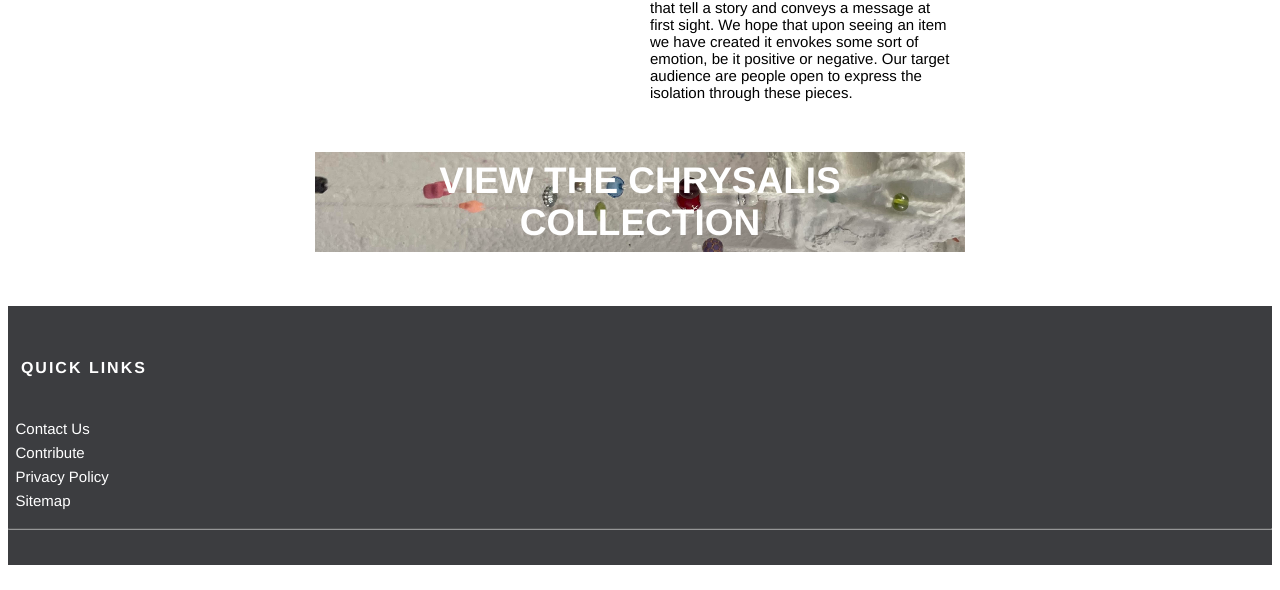
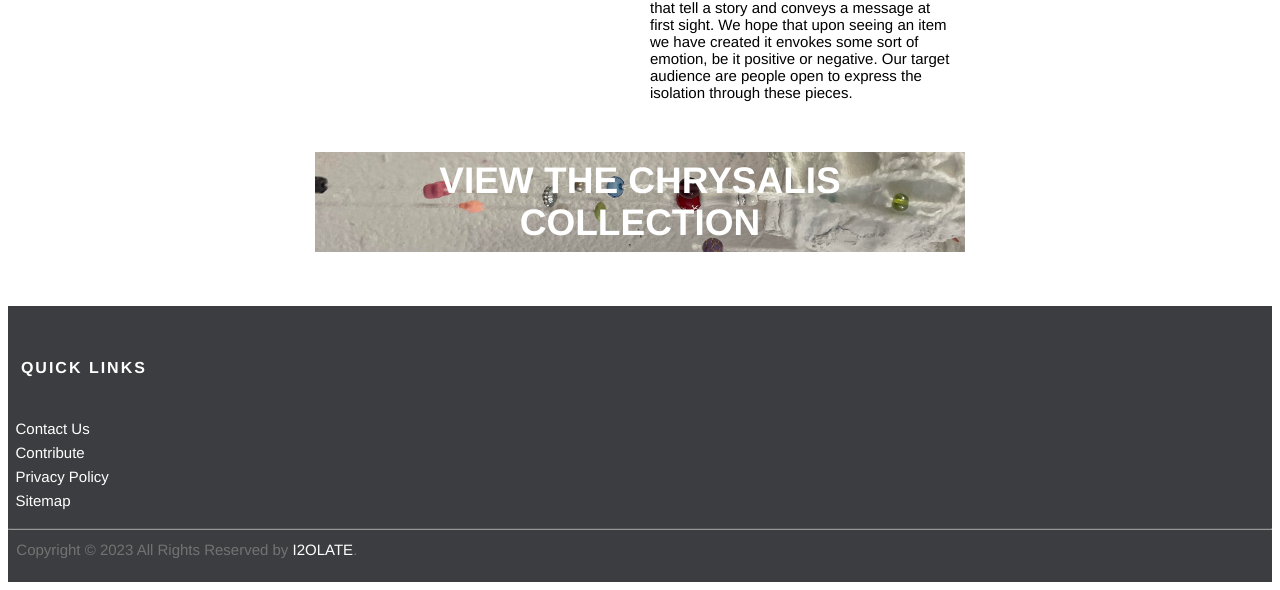
Before and after one commit to tiantng/i2olate, a plain HTML site: page index.html in a window 1280 px wide. Shown: the part 665-1255 px from the top of the page. Drawn offline with Linux system fonts and the light colour scheme.

Commit message:
Update index.html

```diff
--- a/index.html
+++ b/index.html
@@ -396,6 +396,8 @@ a:link {
     <div class="container">
       <div class="row">
         <div class="col-md-8 col-sm-6 col-xs-12">
+            <p class="copyright-text">&nbsp;&nbsp;Copyright &copy; 2023 All Rights Reserved by
+       <a style="color:white" href="#">I2OLATE</a>.
           </p>
         </div>
 
```
